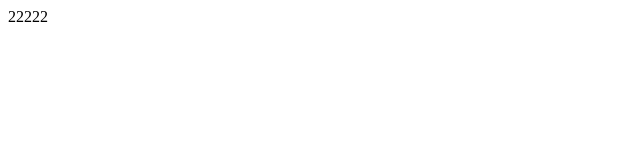
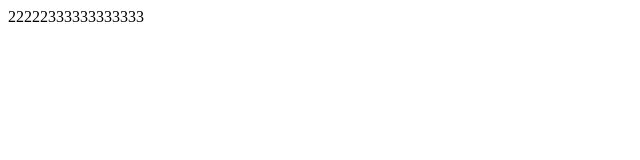
Before and after one commit to yyyrpp/dome, a plain HTML site: page index.html in a window 1280 px wide. Shown: the whole page, without its empty margins (0-640 px from the left). Drawn offline with Linux system fonts and the light colour scheme.

Commit message:
Update index.html

```diff
--- a/index.html
+++ b/index.html
@@ -9,7 +9,7 @@
 </head>
 
 <body>
-    <div>22222</div>
+    <div>22222333333333333</div>
 </body>
 
 </html>
```
